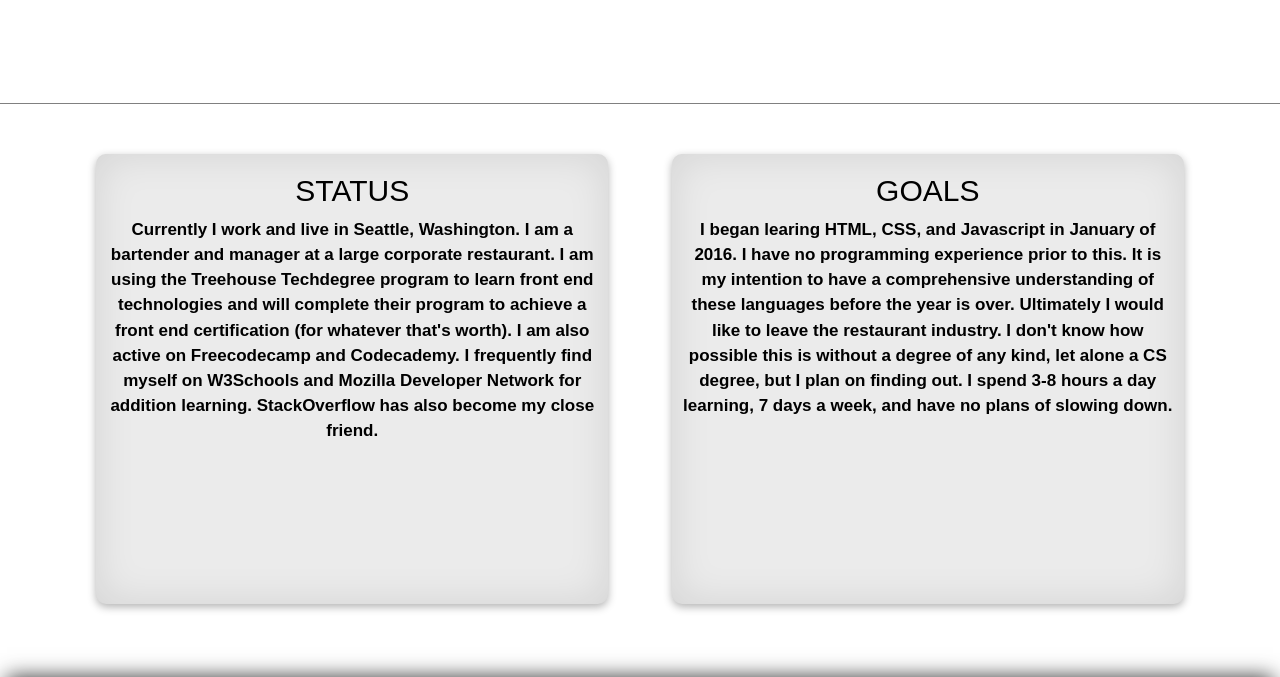
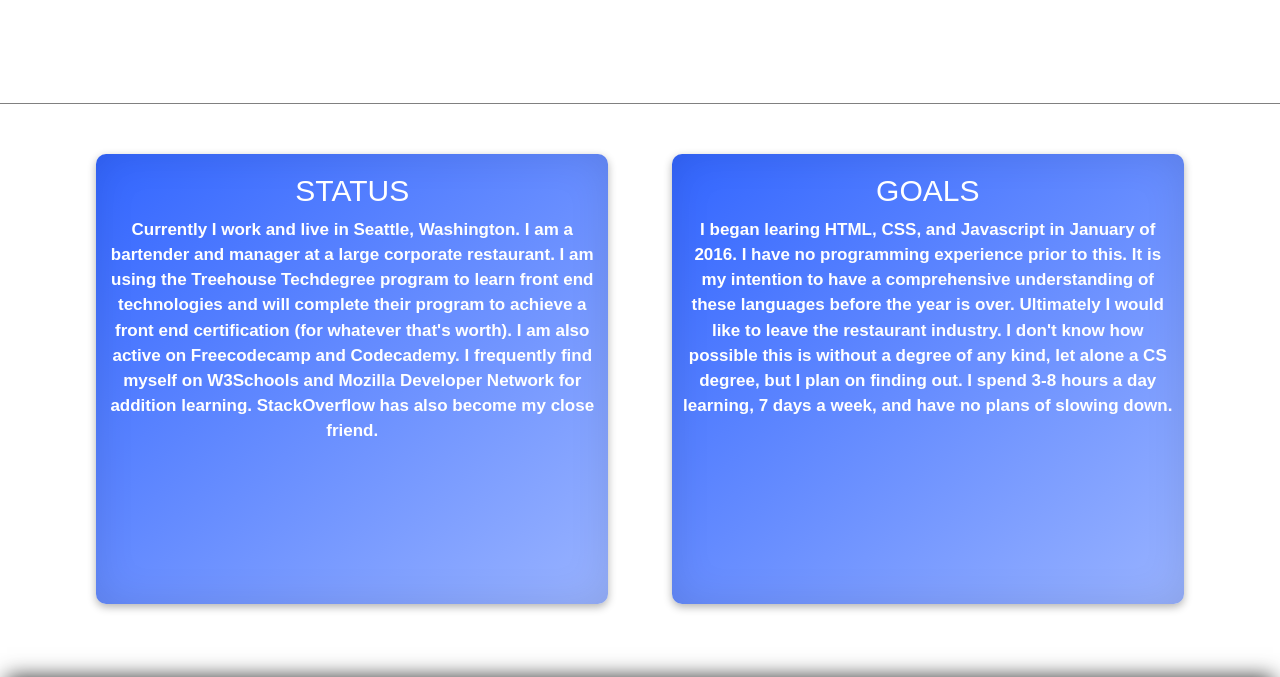
Before and after one commit to michaelreedwelsh/michaelreedwelsh.github.io, a plain HTML site: page index.html in a window 1280 px wide. Shown: the part 1266-1943 px from the top of the page. Drawn offline with nearby package versions, Linux system fonts and the light colour scheme; a web font is replaced by a local one.

Commit message:
fixed colors

```diff
--- a/css/style.css
+++ b/css/style.css
@@ -190,7 +190,7 @@ footer .social {
     overflow: hidden;
     border-radius: 10px;
     line-height: 2em;
-    color: black;
+    color: white;
 }
 .goals p,
 .status p {
@@ -200,10 +200,10 @@ footer .social {
     font-size:1.7rem;
 }
 .status {
-    background-color: rgb(235,235,235);
+    background: linear-gradient(to bottom right, #3366ff, #99b3ff);
 }
 .goals {
-    background-color: rgb(235,235,235);
+    background: linear-gradient(to bottom right, #3366ff, #99b3ff);
 
 }
 
```
